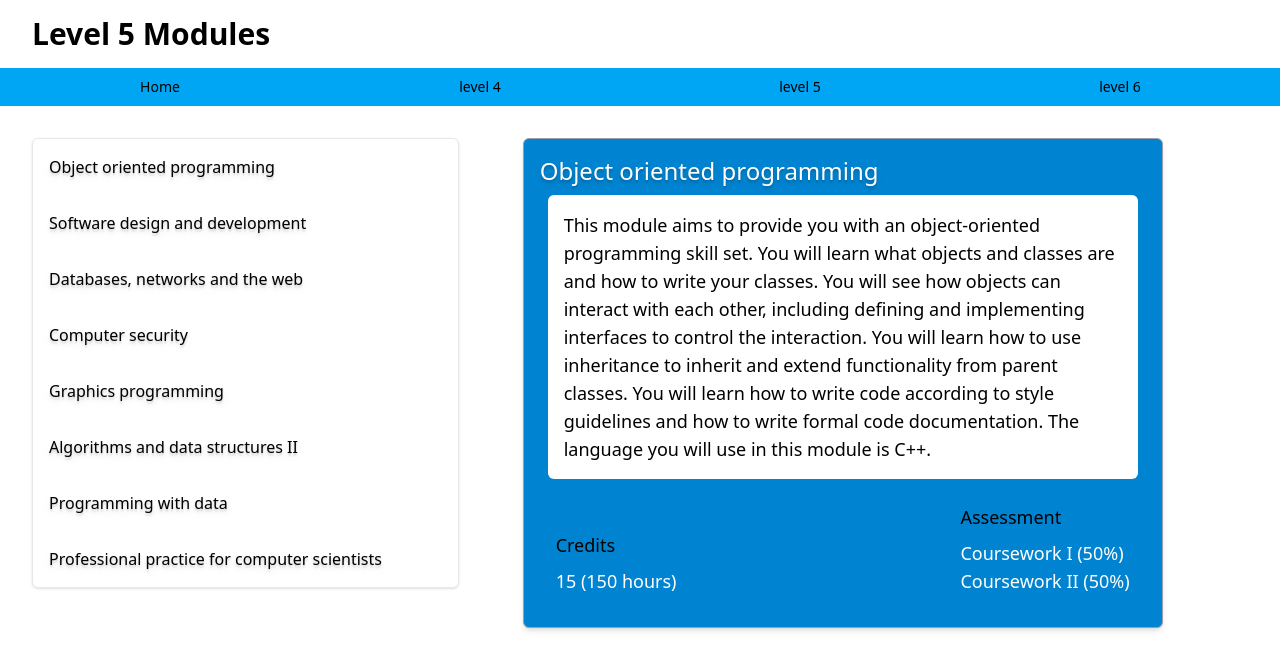
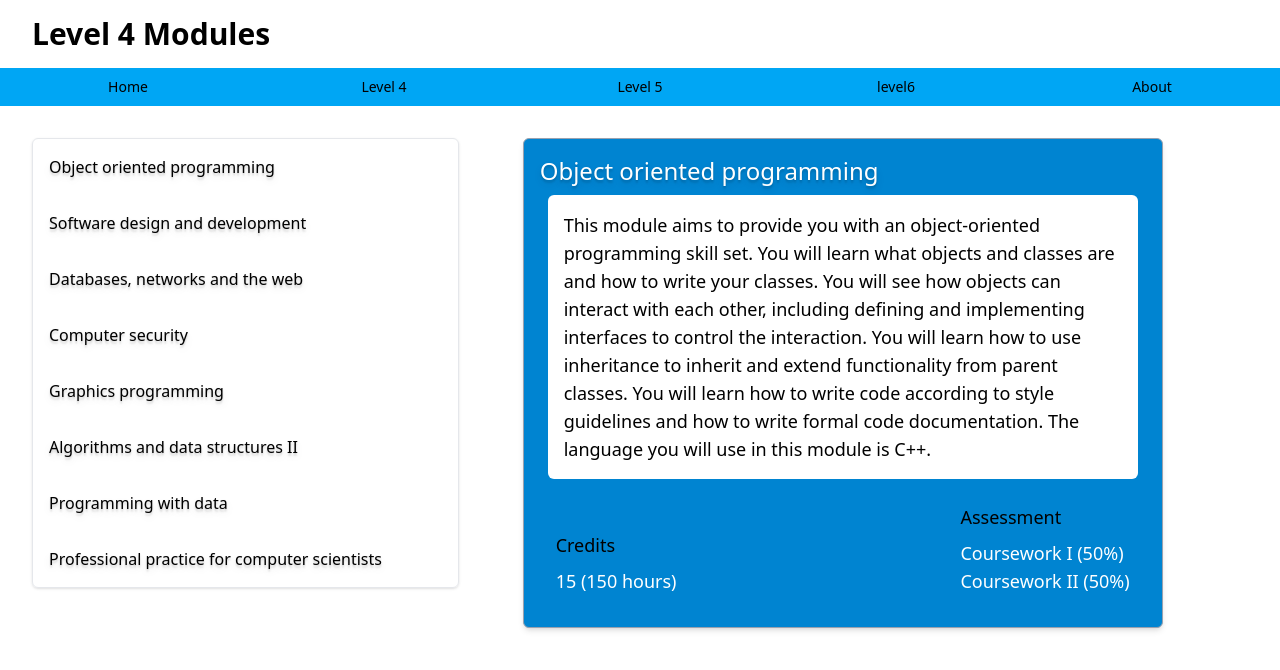
Before and after one commit to Uol-Project-Collab/UOL_degree_Planner, a website: page Frontend/level5.html in a window 1280 px wide. Drawn offline with nearby package versions, Linux system fonts and the light colour scheme.

Commit message:
Refactored header
wrapped the li tags with the ahref tag, for better usability

```diff
--- a/Frontend/level5.html
+++ b/Frontend/level5.html
@@ -8,31 +8,36 @@
         <header class="flex flex-col">
             <!-- The header will most likely contain your navigation, logo, title etc.  -->
             <!-- the h tags are for titles, the number is indicating size, but use css for actual sizing, the numbers more for browser sematics -->
-            <h1 class="text-3xl font-bold pl-8 p-4">Level 5 Modules</h1>
+            <h1 class="text-3xl font-bold pl-8 p-4">Level 4 Modules</h1>
             <!-- ul = unordered list -->
             <nav class="bg-sky-500">
                 <ul class="flex justify-evenly text-sm font-light">
                     <!-- li = list item -->
-                    <li id="home" class="p-2 w-1/4 text-center rounded-md transition-all duration-300 ease-in-out delay-100 hover:font-bold hover:bg-sky-600 border border-sky-500 hover:border-sky-800">
-                        <a href="index.html">
+                    <a href="index.html" class="p-2 w-1/4 text-center rounded-md transition-all duration-300 ease-in-out delay-100 hover:font-bold hover:bg-sky-600 border border-sky-500 hover:border-sky-800">
+                        <li id="home">
                                 Home
+                        </li>
                     </a>
+                    <a href="level4.html" class="p-2 w-1/4 text-center rounded-md transition-all duration-300 ease-in-out delay-100 hover:font-bold hover:bg-sky-600 border border-sky-500 hover:border-sky-800">
+                        <li id="lvl4">
+                                Level 4
                         </li>
-                    <li id="level4" class="p-2 w-1/4 text-center rounded-md transition-all duration-300 ease-in-out delay-150 hover:font-bold hover:bg-sky-600 border border-sky-500 hover:border-sky-800">
-                        <a href="level4.html">
-                            level 4
                     </a>
+                    <a href="level5.html" class="p-2 w-1/4 text-center rounded-md transition-all duration-300 ease-in-out delay-100 hover:font-bold hover:bg-sky-600 border border-sky-500 hover:border-sky-800">
+                        <li id="lvl5">
+                                Level 5
                         </li>
-                    <li id="lvl5" class="p-2 w-1/4 text-center rounded-md transition-all duration-300 ease-in-out delay-150 hover:font-bold hover:bg-sky-600 border border-sky-500 hover:border-sky-800">
-                        <a href="level5.html">
-                            level 5
                     </a>
+                    <a href="level6.html" class="p-2 w-1/4 text-center rounded-md transition-all duration-300 ease-in-out delay-100 hover:font-bold hover:bg-sky-600 border border-sky-500 hover:border-sky-800">
+                        <li id="lvl6">
+                                level6
                         </li>
-                    <li id="lvl6" class="p-2 w-1/4 text-center rounded-md transition-all duration-300 ease-in-out delay-150 hover:font-bold hover:bg-sky-600 border border-sky-500 hover:border-sky-800">
-                        <a href="level6.html">
-                            level 6
                     </a>
+                    <a href="about.html" class="p-2 w-1/4 text-center rounded-md transition-all duration-300 ease-in-out delay-100 hover:font-bold hover:bg-sky-600 border border-sky-500 hover:border-sky-800">
+                        <li id="about">
+                                About
                         </li>
+                    </a>
                 </ul>
             </nav>
         </header>
```
Also changed, not shown: Frontend/index.html (+31 -11 lines), Frontend/level4.html (+16 -11 lines), Frontend/level6.html (+17 -12 lines). Lines whose indentation alone changed are shown as unchanged.
